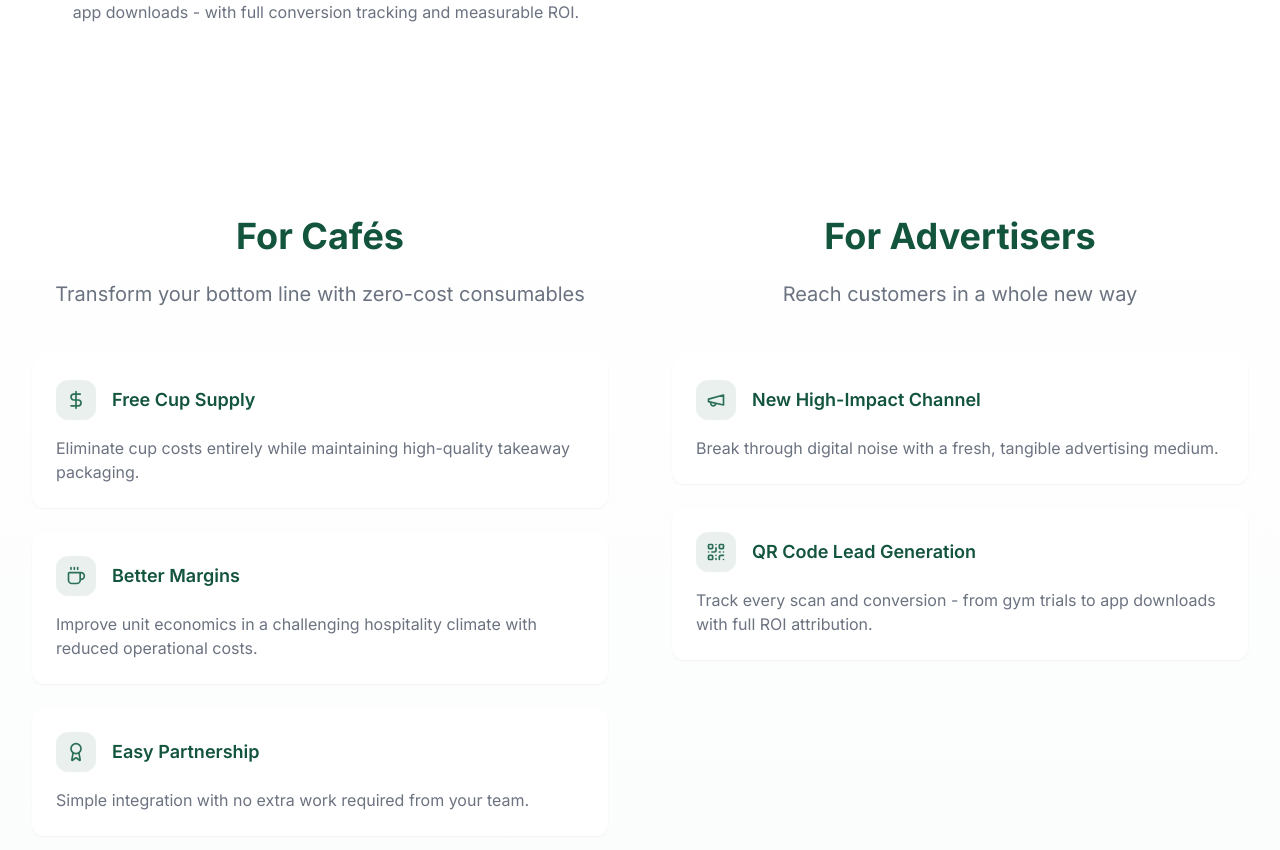
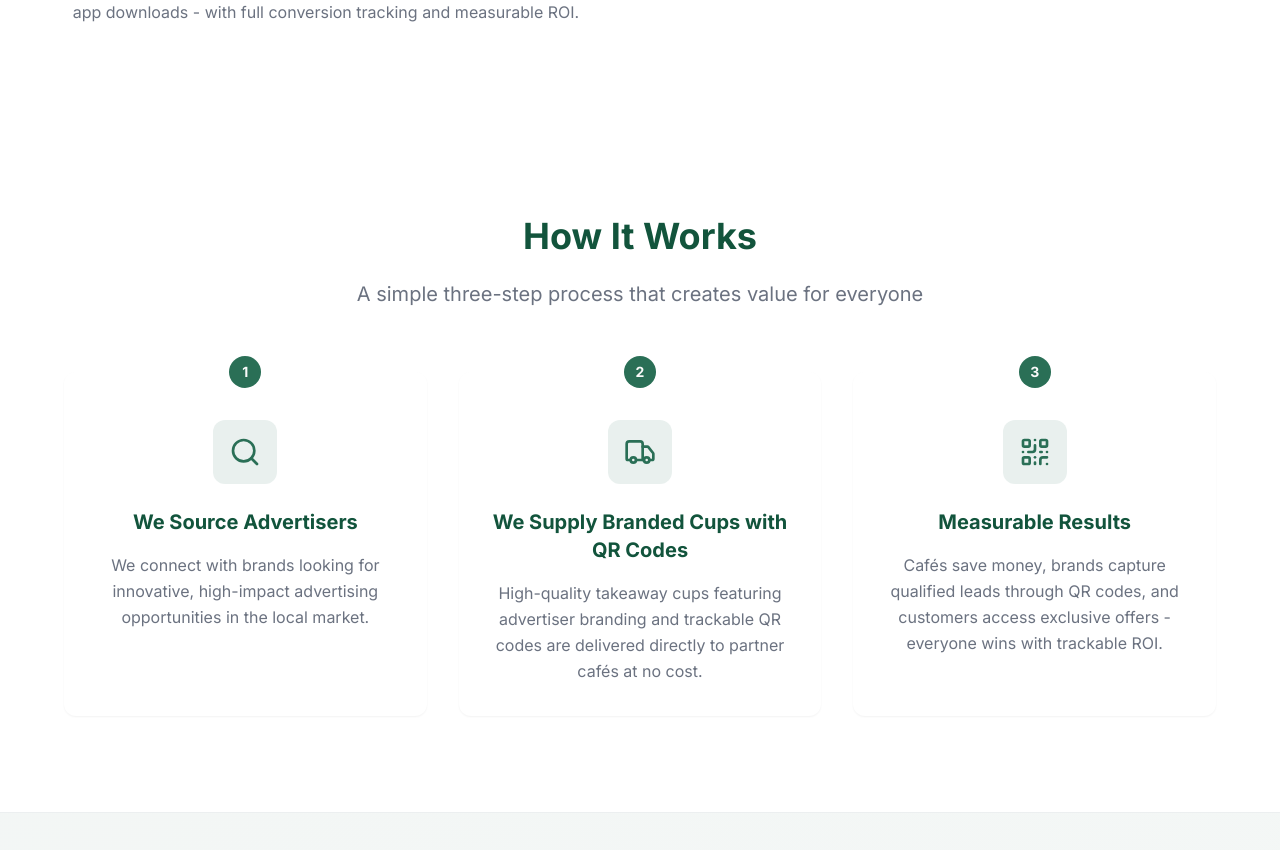
Before and after one commit to bennyblair/cup-ads-unlocked, a React (Vite) app: page / in a window 1280 px wide. Shown: the part 1934-2784 px from the top of the page. Built offline with nearby package versions, Linux system fonts and the light colour scheme.

Commit message:
Remove redundant text

```diff
--- a/src/components/sections/BenefitsSection.tsx
+++ /dev/null
@@ -1,99 +0,0 @@
-import { Card } from "@/components/ui/card"
-import { Coffee, Megaphone, DollarSign, Eye, Map, Award, QrCode } from "lucide-react"
-import cafeLifestyleImage from "@/assets/cafe-lifestyle.jpg"
-import qrCodeCupsImage from "@/assets/qr-code-collection.jpg"
-
-const BenefitsSection = () => {
-  return (
-    <section className="section-padding bg-gradient-subtle">
-      <div className="container-custom">
-        <div className="grid lg:grid-cols-2 gap-16">
-          {/* For Cafés */}
-          <div>
-            <div className="text-center mb-12">
-              <h2 className="heading-section text-primary">For Cafés</h2>
-              <p className="text-xl text-muted-foreground">
-                Transform your bottom line with zero-cost consumables
-              </p>
-            </div>
-
-            <div className="space-y-6">
-              <Card className="p-6 border-0 shadow-elegant">
-                <div className="flex items-center mb-4">
-                  <div className="w-10 h-10 bg-accent/10 rounded-lg flex items-center justify-center mr-4">
-                    <DollarSign className="w-5 h-5 text-accent" />
-                  </div>
-                  <h3 className="text-lg font-semibold text-primary">Free Cup Supply</h3>
-                </div>
-                <p className="text-muted-foreground">Eliminate cup costs entirely while maintaining high-quality takeaway packaging.</p>
-              </Card>
-
-              <Card className="p-6 border-0 shadow-elegant">
-                <div className="flex items-center mb-4">
-                  <div className="w-10 h-10 bg-accent/10 rounded-lg flex items-center justify-center mr-4">
-                    <Coffee className="w-5 h-5 text-accent" />
-                  </div>
-                  <h3 className="text-lg font-semibold text-primary">Better Margins</h3>
-                </div>
-                <p className="text-muted-foreground">Improve unit economics in a challenging hospitality climate with reduced operational costs.</p>
-              </Card>
-
-              <Card className="p-6 border-0 shadow-elegant">
-                <div className="flex items-center mb-4">
-                  <div className="w-10 h-10 bg-accent/10 rounded-lg flex items-center justify-center mr-4">
-                    <Award className="w-5 h-5 text-accent" />
-                  </div>
-                  <h3 className="text-lg font-semibold text-primary">Easy Partnership</h3>
-                </div>
-                <p className="text-muted-foreground">Simple integration with no extra work required from your team.</p>
-              </Card>
-            </div>
-          </div>
-
-          {/* For Advertisers */}
-          <div>
-            <div className="text-center mb-12">
-              <h2 className="heading-section text-primary">For Advertisers</h2>
-              <p className="text-xl text-muted-foreground">
-                Reach customers in a whole new way
-              </p>
-            </div>
-
-            <div className="space-y-6">
-              <Card className="p-6 border-0 shadow-elegant">
-                <div className="flex items-center mb-4">
-                  <div className="w-10 h-10 bg-accent/10 rounded-lg flex items-center justify-center mr-4">
-                    <Megaphone className="w-5 h-5 text-accent" />
-                  </div>
-                  <h3 className="text-lg font-semibold text-primary">New High-Impact Channel</h3>
-                </div>
-                <p className="text-muted-foreground">Break through digital noise with a fresh, tangible advertising medium.</p>
-              </Card>
-
-              <Card className="p-6 border-0 shadow-elegant">
-                <div className="flex items-center mb-4">
-                  <div className="w-10 h-10 bg-accent/10 rounded-lg flex items-center justify-center mr-4">
-                    <QrCode className="w-5 h-5 text-accent" />
-                  </div>
-                  <h3 className="text-lg font-semibold text-primary">QR Code Lead Generation</h3>
-                </div>
-                <p className="text-muted-foreground">Track every scan and conversion - from gym trials to app downloads with full ROI attribution.</p>
-              </Card>
-            </div>
-          </div>
-        </div>
-
-        {/* QR Code Visual */}
-        <div className="mt-16 max-w-4xl mx-auto">
-          <img
-            src={qrCodeCupsImage}
-            alt="Branded coffee cups with QR codes for lead generation campaigns"
-            className="w-full h-80 object-cover rounded-xl"
-          />
-        </div>
-      </div>
-    </section>
-  )
-}
-
-export default BenefitsSection
--- a/src/pages/Index.tsx
+++ b/src/pages/Index.tsx
@@ -1,7 +1,6 @@
 import HeroSection from "@/components/sections/HeroSection"
 import ProblemSection from "@/components/sections/ProblemSection"
 import SolutionSection from "@/components/sections/SolutionSection"
-import BenefitsSection from "@/components/sections/BenefitsSection"
 import ProfitabilityDemo from "@/components/sections/ProfitabilityDemo"
 import ProcessSection from "@/components/sections/ProcessSection"
 import CTASection from "@/components/sections/CTASection"
@@ -13,7 +12,6 @@ const Index = () => {
       <HeroSection />
       <ProblemSection />
       <SolutionSection />
-      <BenefitsSection />
       <ProcessSection />
       <ProfitabilityDemo />
       <CTASection />
```
